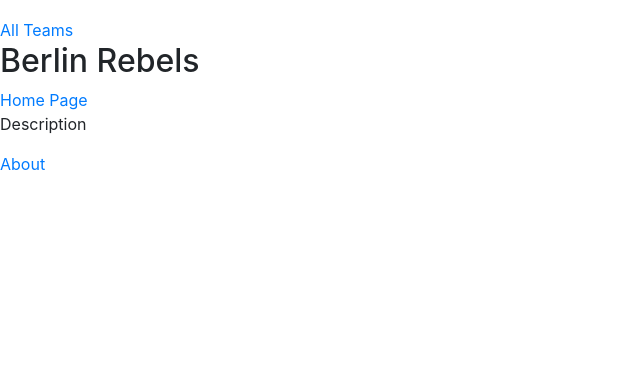
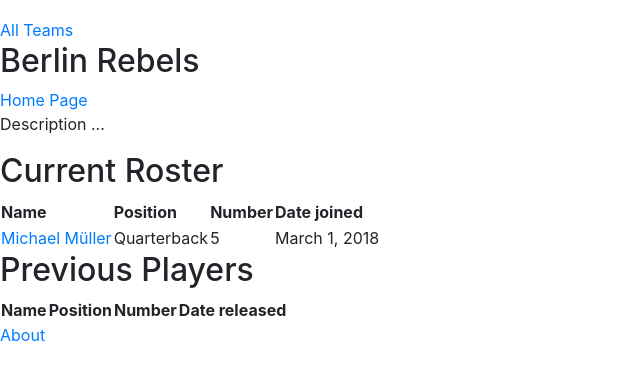
Before and after one commit to Lukisn/RedZone, a Django app: page /teams/team/2 in a window 1280 px wide. Shown: the part 102-482 px from the top of the page, without its empty margins (0-640 px from the left). Run offline with Django 3.2, Linux system fonts and the light colour scheme; data comes from the database, SQL or seed files in the repository; lists and menus that the app fills with data are empty; some libraries are stand-ins or nearby versions.

Commit message:
extracted membership model and positions and updated team and player views

```diff
--- a/teams/admin.py
+++ b/teams/admin.py
@@ -1,6 +1,8 @@
 from django.contrib import admin
-from .models import Team, Player
+from .models import Position, Player, Team, Membership
 
 # Register your models here.
+admin.site.register(Position)
+admin.site.register(Player)
 admin.site.register(Team)
-admin.site.register(Player)
+admin.site.register(Membership)
--- a/teams/models.py
+++ b/teams/models.py
@@ -1,47 +1,45 @@
 from django.db import models
 
 
-class Team(models.Model):
-    team_name = models.CharField(max_length=50)
-    home_city = models.CharField(max_length=50)
-    home_page = models.URLField(max_length=100)
-
-    def __str__(self):
-        return f"{self.team_name}"
-
-
 class Player(models.Model):
-    POSITIONS = (  # TODO: extract in Position model?
-        # Offense:
-        ("C", "Center"),
-        ("OL", "Offense line"),
-        ("OG", "Offensive guard"),
-        ("OT", "Offensive tackle"),
-        ("QB", "Quarterback"),
-        ("RB", "Running back"),  # FB "Full back", HB "Half back"
-        ("WR", "Wide receiver"),
-        ("TE", "Tight end"),
-        # Defense:
-        ("DL", "Defense line"),
-        ("DT", "Defensive tackle"),
-        ("DE", "Defensive end"),
-        ("DB", "Defensive back"),
-        ("MLB", "Middle line backer"),
-        ("LB", "Line backer"),  # SLB "Strongside LB", WLB "Weakside LB"
-        ("CB", "Corner back"),
-        ("S", "Safety"),  # SF "Strong safety", FS "Free safety"
-    )
     first_name = models.CharField(max_length=50)
     last_name = models.CharField(max_length=50)
     home_country = models.CharField(max_length=50, null=True)
     home_city = models.CharField(max_length=50, null=True)
-    # TODO: extract into many to many relationship?!
-    number = models.PositiveSmallIntegerField()
-    position = models.CharField(max_length=50, choices=POSITIONS)
-    team = models.ForeignKey(Team, on_delete=models.CASCADE)
 
     def __str__(self):
         return f"{self.full_name()}"
 
     def full_name(self):
         return f"{self.first_name} {self.last_name}"
+
+
+class Team(models.Model):
+    team_name = models.CharField(max_length=50)
+    short_team_name = models.CharField(max_length=20)
+    home_city = models.CharField(max_length=50)
+    home_page = models.URLField(max_length=100)
+    members = models.ManyToManyField(Player, through="Membership")
+
+    def __str__(self):
+        return f"{self.team_name}"
+
+
+class Position(models.Model):
+    position_name = models.CharField(max_length=50)
+    short_position_name = models.CharField(max_length=20)
+
+    def __str__(self):
+        return f"{self.position_name}"
+
+
+class Membership(models.Model):
+    player = models.ForeignKey(Player, on_delete=models.CASCADE)
+    team = models.ForeignKey(Team, on_delete=models.CASCADE)
+    date_joined = models.DateField()
+    date_released = models.DateField(null=True, blank=True)
+    number = models.PositiveSmallIntegerField()
+    position = models.ForeignKey(Position, on_delete=models.CASCADE)
+
+    def __str__(self):
+        return f"{self.player} @ {self.team}"
--- a/teams/templates/teams/team.html
+++ b/teams/templates/teams/team.html
@@ -7,6 +7,41 @@
 
     <h2>{{ team_data.team_name }}</h2>
     <a href="{{ team_data.home_page }}">Home Page</a>
-    <p>Description</p>
+    <p>Description ...</p>
 
+    <h2>Current Roster</h2>
+    <table>
+        <tr>
+            <th>Name</th>
+            <th>Position</th>
+            <th>Number</th>
+            <th>Date joined</th>
+        </tr>
+        {% for membership in current_members %}
+        <tr>
+            <td><a href="{% url 'player' membership.player.id %}">{{ membership.player.full_name }}</a></td>
+            <td>{{ membership.position }}</td>
+            <td>{{ membership.number }}</td>
+            <td>{{ membership.date_joined }}</td>
+        </tr>
+        {% endfor %}
+    </table>
+
+    <h2>Previous Players</h2>
+    <table>
+        <tr>
+            <th>Name</th>
+            <th>Position</th>
+            <th>Number</th>
+            <th>Date released</th>
+        </tr>
+        {% for membership in previous_members %}
+        <tr>
+            <td><a href="{% url 'player' membership.player.id %}">{{ membership.player.full_name }}</a></td>
+            <td>{{ membership.position }}</td>
+            <td>{{ membership.number }}</td>
+            <td>{{ membership.date_left }}</td>
+        </tr>
+        {% endfor %}
+    </table>
 {% endblock content %}
--- a/teams/urls.py
+++ b/teams/urls.py
@@ -7,9 +7,7 @@ from . import views
 
 urlpatterns = [
     path("team", views.teams, name="teams"),
-    # path("team/", views.teams),  # ???
     path("team/<int:team_id>", views.team, name="team"),
     path("player", views.players, name="players"),
-    # path("player/", views.players, name="players"),  # ???
     path("player/<int:player_id>", views.player, name="player"),
 ]
--- a/teams/views.py
+++ b/teams/views.py
@@ -1,4 +1,5 @@
 from django.shortcuts import render, get_object_or_404
+from django.utils import timezone
 from .models import Team, Player
 
 
@@ -9,7 +10,19 @@ def teams(request):
 
 def team(request, team_id):
     team_data = get_object_or_404(Team, id=team_id)
-    return render(request, "teams/team.html", {"team_data": team_data})
+    now = timezone.now()
+    current_members = team_data.membership_set\
+        .filter(date_joined__lte=now)\
+        .exclude(date_released__lte=now)\
+        .order_by("number")
+    previous_members = team_data.membership_set\
+        .filter(date_released__lte=now)\
+        .order_by("date_released")
+    return render(request, "teams/team.html", {
+        "team_data": team_data,
+        "current_members": current_members,
+        "previous_members": previous_members,
+    })
 
 
 def players(request):
@@ -19,4 +32,15 @@ def players(request):
 
 def player(request, player_id):
     player_data = get_object_or_404(Player, id=player_id)
-    return render(request, "teams/player.html", {"player_data": player_data})
+    now = timezone.now()
+    current_teams = player_data.membership_set\
+        .filter(date_joined__lte=now)\
+        .exclude(date_released__lte=now)
+    previous_teams = player_data.membership_set\
+        .filter(date_released__lte=now)\
+        .order_by("date_released")
+    return render(request, "teams/player.html", {
+        "player_data": player_data,
+        "current_teams": current_teams,
+        "previous_teams": previous_teams,
+    })
```
Also changed, not shown: teams/templates/teams/player.html (+39 -3 lines), teams/templates/teams/players.html (+4 -8 lines), teams/templates/teams/teams.html (+3 -5 lines), db.sqlite3, teams/migrations/0005_auto_20180309_0928.py (added), teams/migrations/0006_auto_20180309_0940.py (added), teams/migrations/0007_auto_20180309_1046.py (added).
